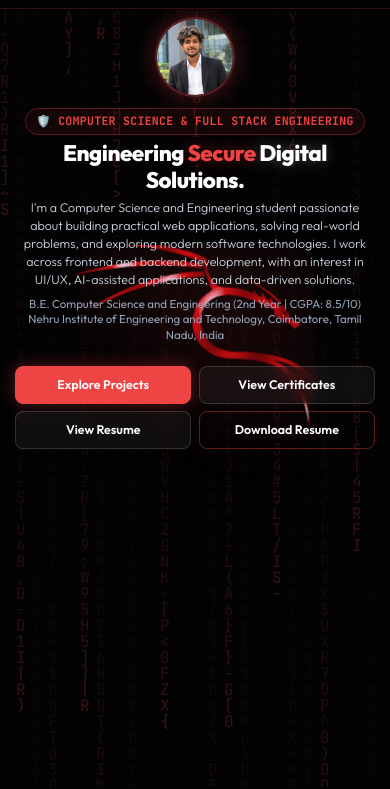
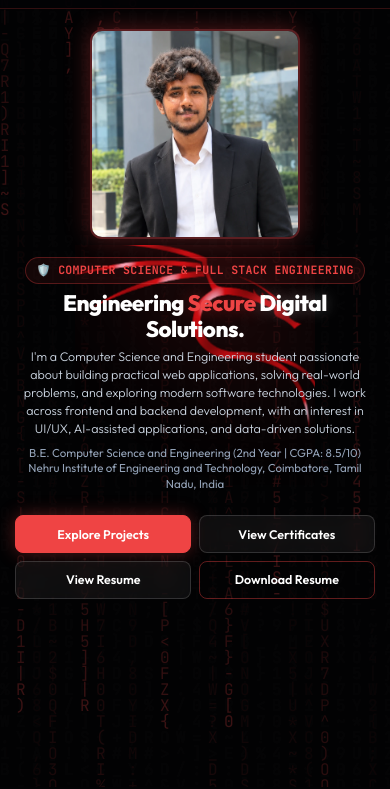
Before and after one commit to DEEPAK-47-S/Deepak_Portfolio, a website: page index.html in a window 390 px wide. Shown: the part 57-846 px from the top of the page. Drawn offline with Linux system fonts and the light colour scheme.

Commit message:
Restore normal stylish cyber card profile image on mobile view

```diff
--- a/assets/css/style.css
+++ b/assets/css/style.css
@@ -1834,8 +1834,8 @@ footer {
         min-height: calc(100vh - 58px);
         min-height: calc(100dvh - 58px);
         height: auto;
-        padding: 0.5rem 0 1rem 0;
-        gap: 0.5rem;
+        padding: 1.25rem 0 1.75rem 0;
+        gap: 1.15rem;
         box-sizing: border-box;
     }
 
@@ -1853,13 +1853,18 @@ footer {
     }
 
     .profile-card {
-        width: clamp(80px, 18vw, 110px);
-        height: clamp(80px, 18vw, 110px);
+        width: min(65vw, 230px);
         aspect-ratio: 1 / 1;
-        border-radius: 50%;
-        border-width: 2px;
-        box-shadow: 0 0 20px rgba(239, 68, 68, 0.35);
-        margin: 0 auto 0.2rem auto;
+        border-radius: var(--radius-lg);
+        border: 2px solid rgba(239, 68, 68, 0.35);
+        background: var(--surface);
+        overflow: hidden;
+        position: relative;
+        box-shadow: 0 0 30px rgba(239, 68, 68, 0.25);
+        display: flex;
+        justify-content: center;
+        align-items: center;
+        margin: 0 auto;
     }
 
     .hero-tag {
@@ -1931,6 +1936,11 @@ footer {
 
 /* Mobile Screens (<= 600px) */
 @media (max-width: 600px) {
+    .profile-card {
+        width: min(62vw, 210px);
+        border-radius: var(--radius-md);
+    }
+
     .cert-modal {
         padding: 0.5rem;
     }
@@ -2017,9 +2027,14 @@ footer {
         padding: 0 0.6rem;
     }
 
+    .hero {
+        padding: 0.85rem 0 1.25rem 0;
+        gap: 0.75rem;
+    }
+
     .profile-card {
-        width: 72px;
-        height: 72px;
+        width: min(50vw, 145px);
+        border-radius: var(--radius-md);
     }
 
     .hero-title {
```
